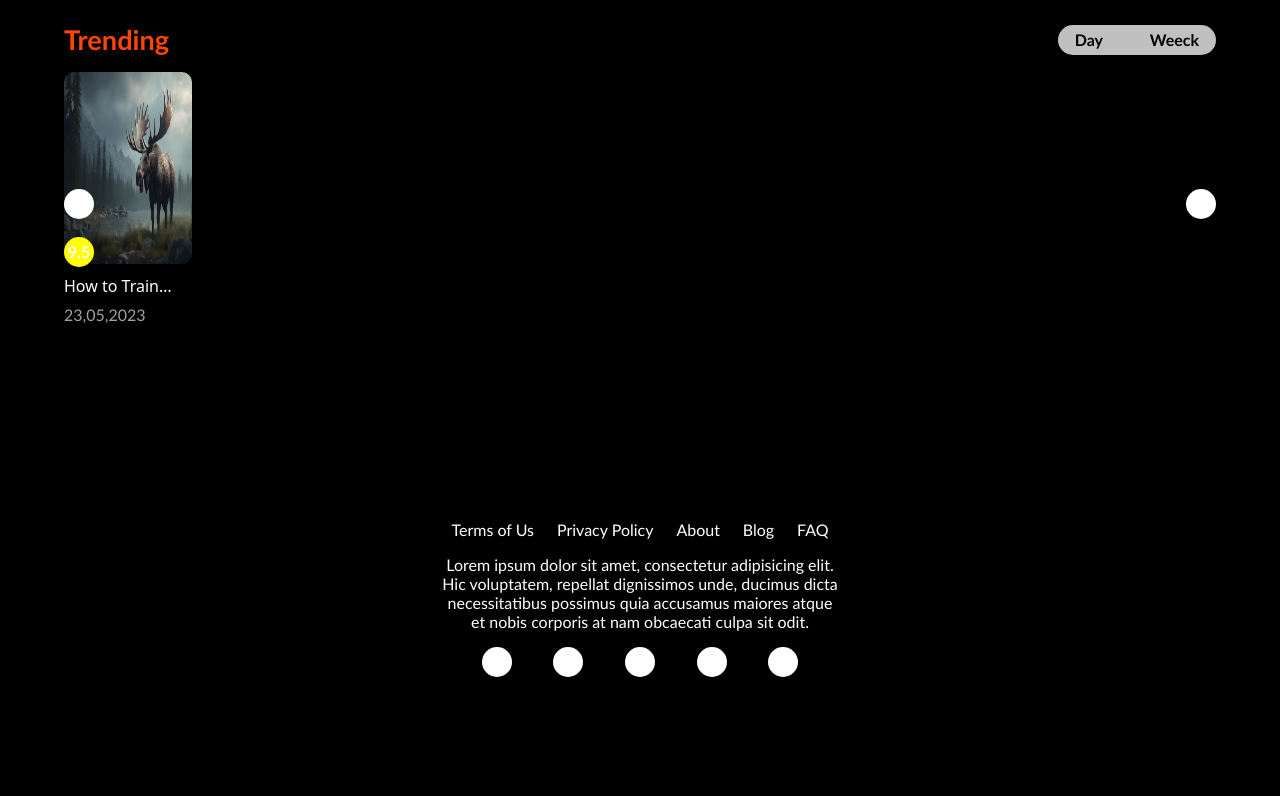
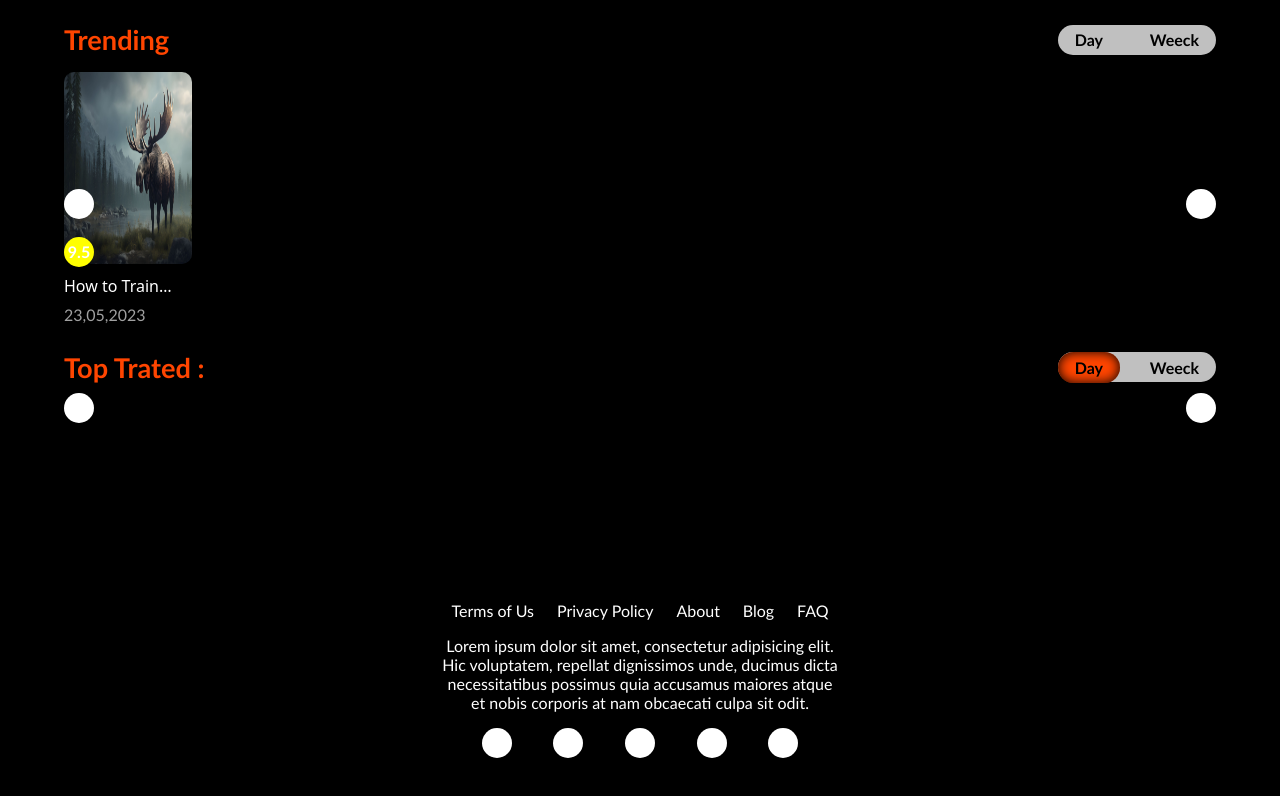
Before and after one commit to Aksel-ELOmari/Anime_4U, a plain HTML site: page index.html in a window 1280 px wide. Shown: the part 1040-1836 px from the top of the page. Drawn offline with Linux system fonts and the light colour scheme; no server answers; a script that the page names is missing.

Commit message:
adding new section

```diff
--- a/index.html
+++ b/index.html
@@ -61,7 +61,6 @@
                         <span id="TrendRight-btn" class="right s-btn">></span>
                     </div>
                 </div>
-                <!-- End Trending section -->
             </div>
             <!-- End Trending section -->
 
@@ -89,9 +88,27 @@
                         <span id="PopRight-btn" class="right s-btn">></span>
                     </div>
                 </div>
-                <!-- End Trending section -->
             </div>
             <!-- End Most Popular section -->
+
+             <!-- Start Top Rated Anime Movies -->
+             <div class="section" id="section-3">
+                <div class="section-header flex-between">
+                    <h3 class="sectionTitle orangered">Top Trated :</h3>
+                    <div class="time-zone flex">
+                        <span class="time active">Day</span>
+                        <span class="time">Weeck</span>
+                    </div>
+                </div>
+                <div class="section-carousel">
+                    <div class="carousel--inner flex"></div>
+                    <div class="carousel--btns flex-between">
+                        <span id="TratedLeft-btn" class="left s-btn"><</span>
+                        <span id="TratedRight-btn" class="right s-btn">></span>
+                    </div>
+                </div>
+            </div>
+            <!-- End Top Rated Anime Movies -->
         </section>
     </main>
     <!-- End main section -->
```
